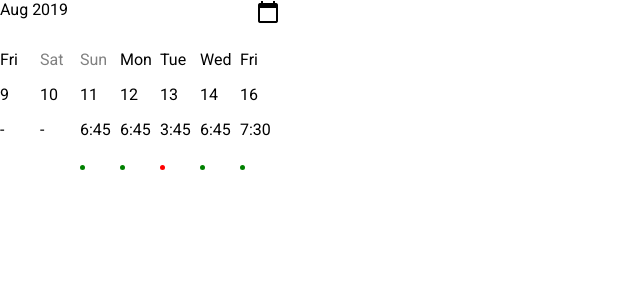
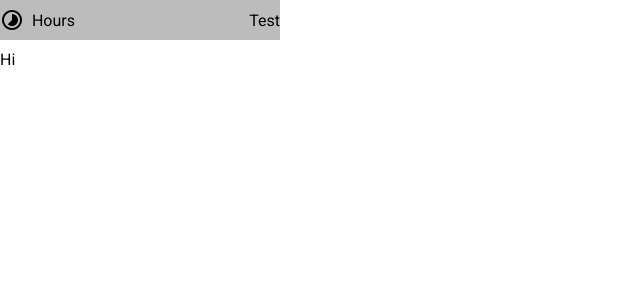
Before and after one commit to jurgiskg/mobile-worker-task, an Angular app: page / in a window 1280 px wide. Shown: the top 300 px of the page, without its empty margins (0-640 px from the left). Built offline with nearby package versions, Linux system fonts and the light colour scheme.

Commit message:
task group header

```diff
--- /dev/null
+++ b/src/app/widgets/timesheet/task-group/task-group.component.html
@@ -0,0 +1,10 @@
+<div class="group-container">
+  <div class="group-header">
+    <i class="material-icons icon">{{icon}}</i>
+    <span>&nbsp;&nbsp;{{title}}</span>
+    <span class="header-info">{{taskInformation}}</span>
+  </div>
+  <div class="group-tasks">
+    Hi
+  </div>
+</div>
--- /dev/null
+++ b/src/app/widgets/timesheet/task-group/task-group.component.less
@@ -0,0 +1,17 @@
+@import '../../../../styles.less';
+
+.group-header {
+  display: flex;
+  align-items: center;
+  background-color: @mw-gray;
+  height: 40px;
+
+  .header-info {
+    margin-left: auto;
+  }
+}
+
+.group-tasks {
+  margin-top: 10px;
+  display: flex;
+}
--- /dev/null
+++ b/src/app/widgets/timesheet/task-group/task-group.component.ts
@@ -0,0 +1,19 @@
+import { Component, OnInit, Input } from '@angular/core';
+
+@Component({
+  selector: 'app-task-group',
+  templateUrl: './task-group.component.html',
+  styleUrls: ['./task-group.component.less']
+})
+export class TaskGroupComponent implements OnInit {
+
+  @Input() icon: string;
+  @Input() title: string;
+  @Input() taskInformation: string;
+
+  constructor() { }
+
+  ngOnInit() {
+  }
+
+}
--- a/src/app/widgets/timesheet/timesheet.component.html
+++ b/src/app/widgets/timesheet/timesheet.component.html
@@ -1,8 +1,11 @@
 <div class="timesheet-container">
-  <app-header (todaySelected)=onSelectedDate($event) [selectedDay]="selectedDay"></app-header>
-  <div *ngFor="let dayReport of weekReports">
-    <app-day [day]="dayReport.date" [minutesWorked]="dayReport.minutesWorked"
-      [dayStatus]="dayReport.status" [selectedTimesheetDay]="selectedDay"
-      (daySelected)=onSelectedDate($event)></app-day>
-  </div>
+  <!-- <app-header (todaySelected)=onSelectedDate($event) [selectedDay]="selectedDay"></app-header>
+  <div class="days-container">
+    <div *ngFor="let dayReport of weekReports">
+      <app-day [day]="dayReport.date" [minutesWorked]="dayReport.minutesWorked"
+        [dayStatus]="dayReport.status" [selectedTimesheetDay]="selectedDay"
+        (daySelected)=onSelectedDate($event)></app-day>
+    </div>
+  </div> -->
+  <app-task-group icon="timelapse" title="Hours" taskInformation="Test"></app-task-group>
 </div>
--- a/src/app/widgets/widgets.module.ts
+++ b/src/app/widgets/widgets.module.ts
@@ -4,13 +4,15 @@ import { TimesheetComponent } from './timesheet/timesheet.component';
 import { DayComponent } from './timesheet/day/day.component';
 import { SharedModule } from '../shared/shared.module';
 import { HeaderComponent } from './timesheet/header/header.component';
+import { TaskGroupComponent } from './timesheet/task-group/task-group.component';
 
 
 @NgModule({
   declarations: [
     TimesheetComponent,
     DayComponent,
-    HeaderComponent
+    HeaderComponent,
+    TaskGroupComponent
   ],
   imports: [
     CommonModule,
--- a/src/styles.less
+++ b/src/styles.less
@@ -1,6 +1,7 @@
 /* You can add global styles to this file, and also import other style files */
 
 @mw-orange: #F08900;
+@mw-gray: #80808087;
 @mw-gray-font: gray;
 
 html, body { height: 100%; }
```
Also changed, not shown: 1 other file (tests, documents, lock files or other folders).
